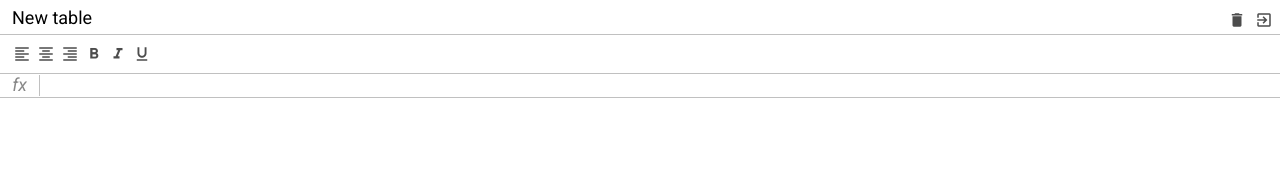
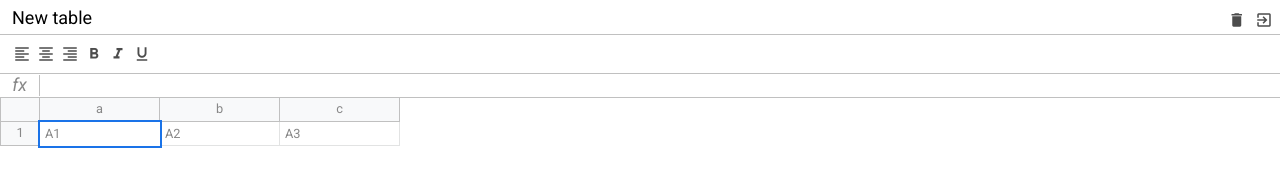
Before and after one commit to ValeyevTimur/excel-app, a website built with webpack: page src/index.html in a window 1280 px wide. Built offline with nearby package versions, Linux system fonts and the light colour scheme.

Commit message:
create html and styles for table

```diff
--- a/src/index.html
+++ b/src/index.html
@@ -48,7 +48,32 @@
 
                 </div>
             </div>
-            <div class="excel__table"></div>
+            <div class="excel__table">
+                <div class="row">
+                    <div class="row-info">
+
+                    </div>
+                    <div class="row-data">
+                        <div class="column">a</div>
+                    </div>
+                    <div class="row-data">
+                        <div class="column">b</div>
+                    </div>
+                    <div class="row-data">
+                        <div class="column">c</div>
+                    </div>
+                </div>
+                <div class="row">
+                    <div class="row-info">
+                        1
+                    </div>
+                    <div class="row-data">
+                        <div class="cell selected" contenteditable>A1</div>
+                        <div class="cell" contenteditable>A2</div>
+                        <div class="cell" contenteditable="">A3</div>
+                    </div>
+                </div>
+            </div>
         </div>
     </div>
 </body>
--- a/src/scss/index.scss
+++ b/src/scss/index.scss
@@ -23,4 +23,7 @@ body {
 .excel {
   position: relative;
   color: $general-color;
+  height: 100%;
+  min-width: 100%;
+  font-size: .8rem;
 }
--- a/src/scss/table.scss
+++ b/src/scss/table.scss
@@ -2,5 +2,64 @@
 @import "mixins";
 
 .excel__table {
+  position: absolute;
+  left: 0;
+  right: 0;
+  top: $header-height + $toolbar-height + $formula-height;
+  overflow-x: auto;
+  padding-bottom: 2px;
 
+  .row {
+    display: flex;
+    flex-direction: row;
+    min-height: 20px;
+    height: $row-height;
+  }
+
+  .row-info {
+    display: flex;
+    justify-content: center;
+    align-items: center;
+    min-width: $info-cell-width;
+    height: 100%;
+    border: 1px solid $border-color;
+    background: $background-row;
+    border-top: none;
+  }
+
+  .row-data {
+    display: flex;
+
+  }
+
+  .column {
+    display: flex;
+    justify-content: center;
+    align-items: center;
+    background: $background-row;
+    min-width: 40px;
+    width: $cell-width;
+    height: 100%;
+    border: 1px solid $border-color;
+    border-top: none;
+    border-left: none;
+  }
+
+  .cell {
+    height: 100%;
+    min-width: 40px;
+    padding: 5px;
+    width: $cell-width;
+    border: 1px solid $border-cell-color;
+    border-top: none;
+    border-left: none;
+    white-space: nowrap;
+    outline: none;
+  }
+
+  & .selected {
+    border: none;
+    outline: 2px solid $custom-blue;
+    z-index: 2;
+  }
 }
--- a/src/scss/vars.sass
+++ b/src/scss/vars.sass
@@ -2,7 +2,11 @@ $header-height: 34px
 $toolbar-height: 40px
 $formula-height: 24px
 $info-cell-width: 40px
+$row-height: 24px
+$cell-width: 120px
 $general-color: #888
 $black: #000
 $custom-blue: #1a73e8
 $border-color: #c0c0c0
+$background-row: #f8f9fa
+$border-cell-color: #e2e3e3
```
